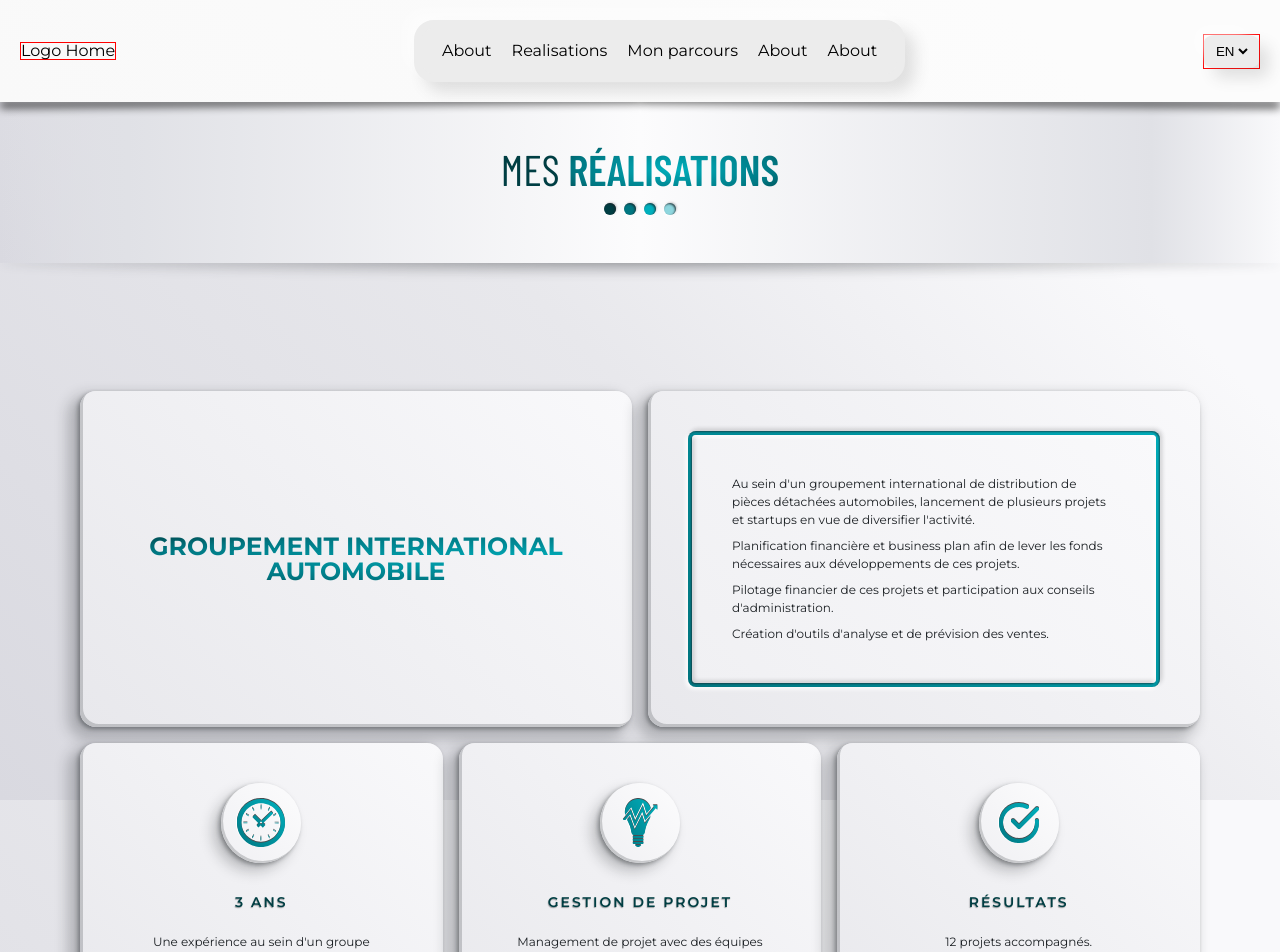
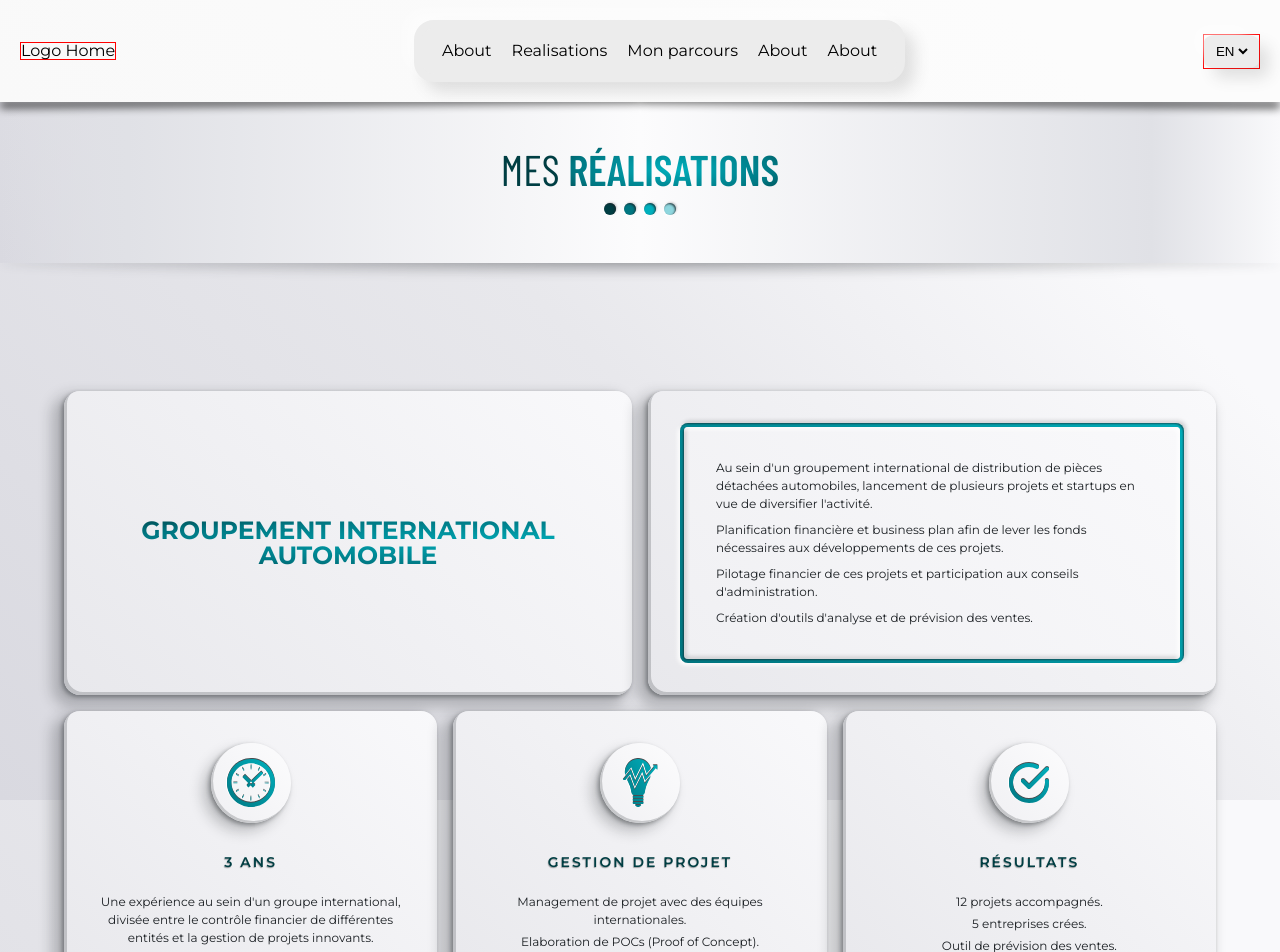
Before and after one commit to Axel-Martin7/schramiak-consulting, a Next.js app: page /en/realisations in a window 1280 px wide. Shown: the top 952 px of the page. Built offline with nearby package versions, Linux system fonts and the light colour scheme; a web font is replaced by a local one.

Commit message:
Added new spacing hierarchy into Realisations page

```diff
--- a/src/app/[locale]/realisations/page.module.scss
+++ b/src/app/[locale]/realisations/page.module.scss
@@ -30,10 +30,11 @@
     gap: 64px;
     /*------------------ Tablet -> Desktop  ------------------*/
     @media screen and (min-width: 768px) {
-      width: calc(100% - 160px);
+      width: calc(100% - 96px);
       gap: 96px;
       /*------------------ to Desktop ------------------*/
       @media screen and (min-width: 1200px) {
+        width: calc(100% - 128px);
         gap: 128px;
       }
     }
@@ -88,7 +89,7 @@
           @include page-card-style;
           /*------------------ to Desktop ------------------*/
           @media screen and (min-width: 1200px) {
-            padding: 40px;
+            padding: 32px;
           }
         }
         .projectName {
@@ -107,7 +108,7 @@
           @include page-card-style;
           /*------------------ to Desktop ------------------*/
           @media screen and (min-width: 1200px) {
-            padding: 40px;
+            padding: 32px;
           }
         }
 
@@ -144,7 +145,7 @@
                 -1px 1px 2px rgba(28, 32, 36, 0.6);
               /*------------------ to Desktop ------------------*/
               @media screen and (min-width: 1200px) {
-                padding: 40px;
+                padding: 32px;
               }
             }
           }
@@ -173,7 +174,7 @@
             flex: 1;
             /*------------------ to Desktop ------------------*/
             @media screen and (min-width: 1200px) {
-              padding: 40px;
+              padding: 32px;
               gap: 24px;
             }
           }
```
